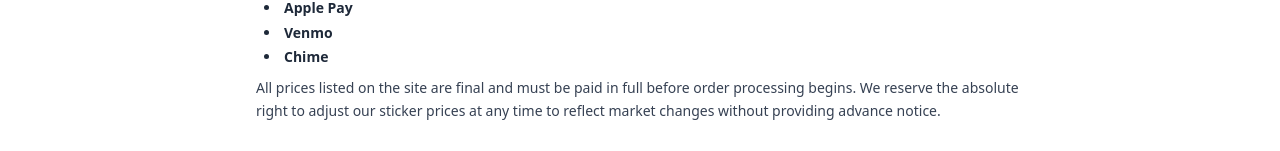
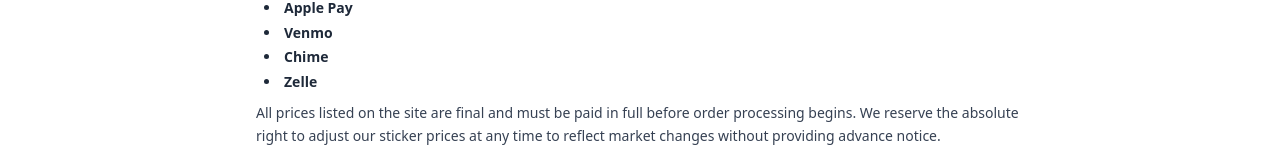
Before and after one commit to kazu-ogata/lexie-monopoly-sticker-shop, a Next.js app: page /terms in a window 1280 px wide. Shown: the part 528-679 px from the top of the page. Built offline with nearby package versions, Linux system fonts and the light colour scheme; no server answers.

Commit message:
update terms

```diff
--- a/src/app/terms/page.tsx
+++ b/src/app/terms/page.tsx
@@ -58,6 +58,7 @@ export default function TermsPage() {
                 <li>Apple Pay</li>
                 <li>Venmo</li>
                 <li>Chime</li>
+                <li>Zelle</li>
               </ul>
               <p>
                 All prices listed on the site are final and must be paid in full before order processing begins. We reserve the absolute right to adjust our sticker prices at any time to reflect market changes without providing advance notice.
```
